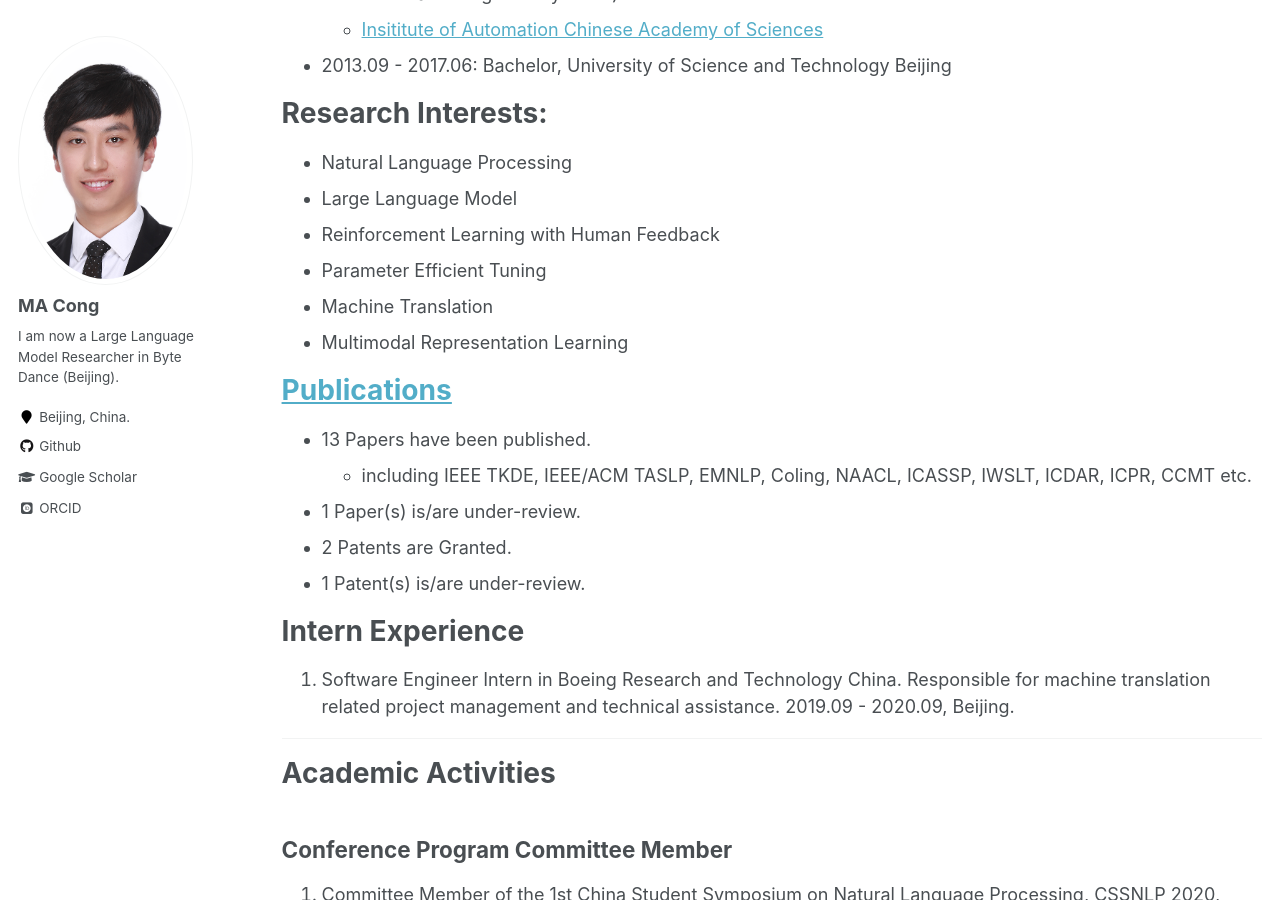
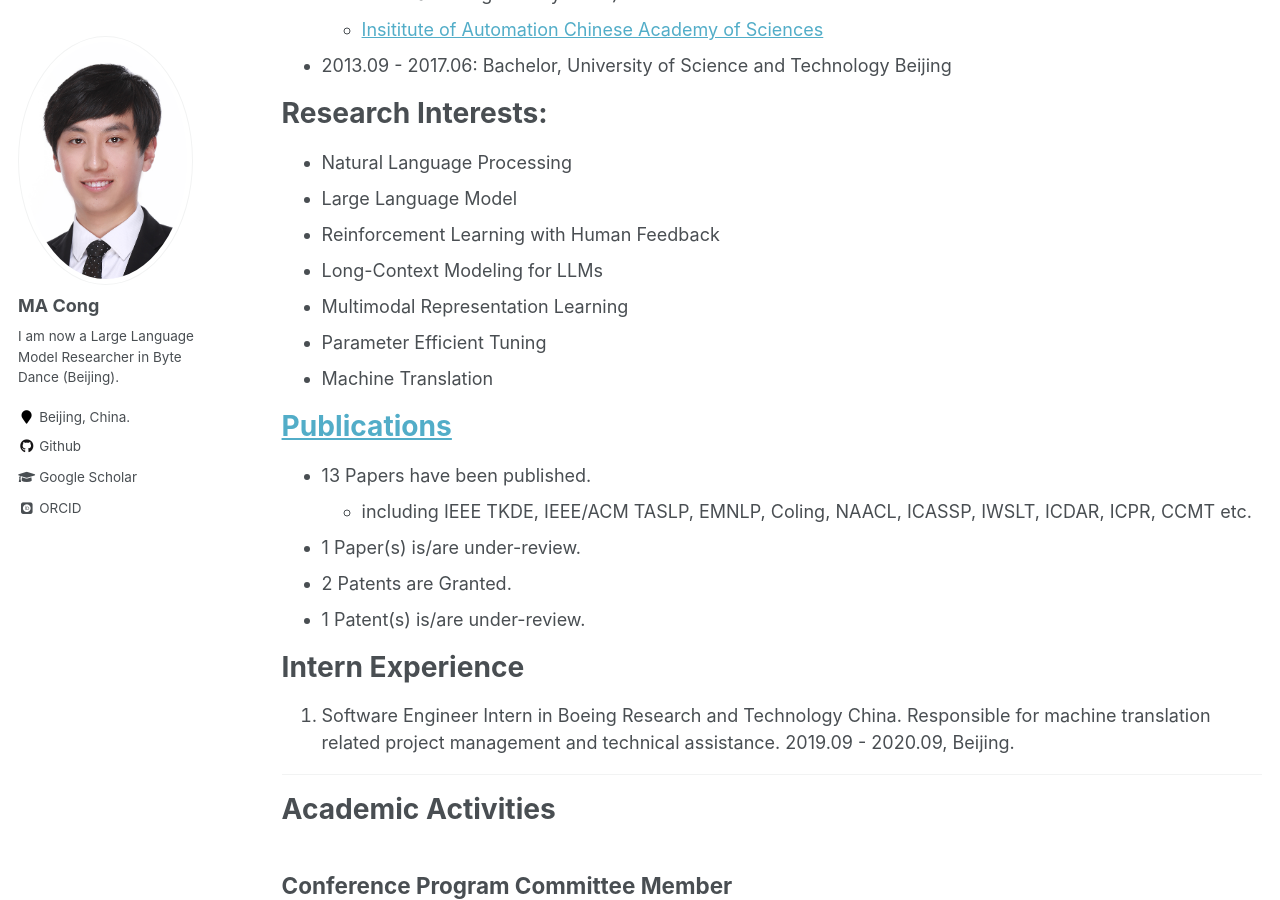
Before and after one commit to EriCongMa/ericongma.github.io, a Jekyll site: the page built from _pages/cv.md, in a window 1280 px wide and 900 px high, scrolled down 590 px. Built offline with Jekyll 4.4.1, drawn with Linux system fonts in a browser that asks for light colours; some web fonts are replaced.

Commit message:
macong:2025-01-12_16:42:49

```diff
--- a/_pages/cv.md
+++ b/_pages/cv.md
@@ -37,9 +37,10 @@ Research Interests:
 * Natural Language Processing
 * Large Language Model
 * Reinforcement Learning with Human Feedback
+* Long-Context Modeling for LLMs
+* Multimodal Representation Learning
 * Parameter Efficient Tuning
 * Machine Translation
-* Multimodal Representation Learning
 
 # [Publications](https://ericongma.github.io/publications/)
 
```
Also changed, not shown: 2 other files.
